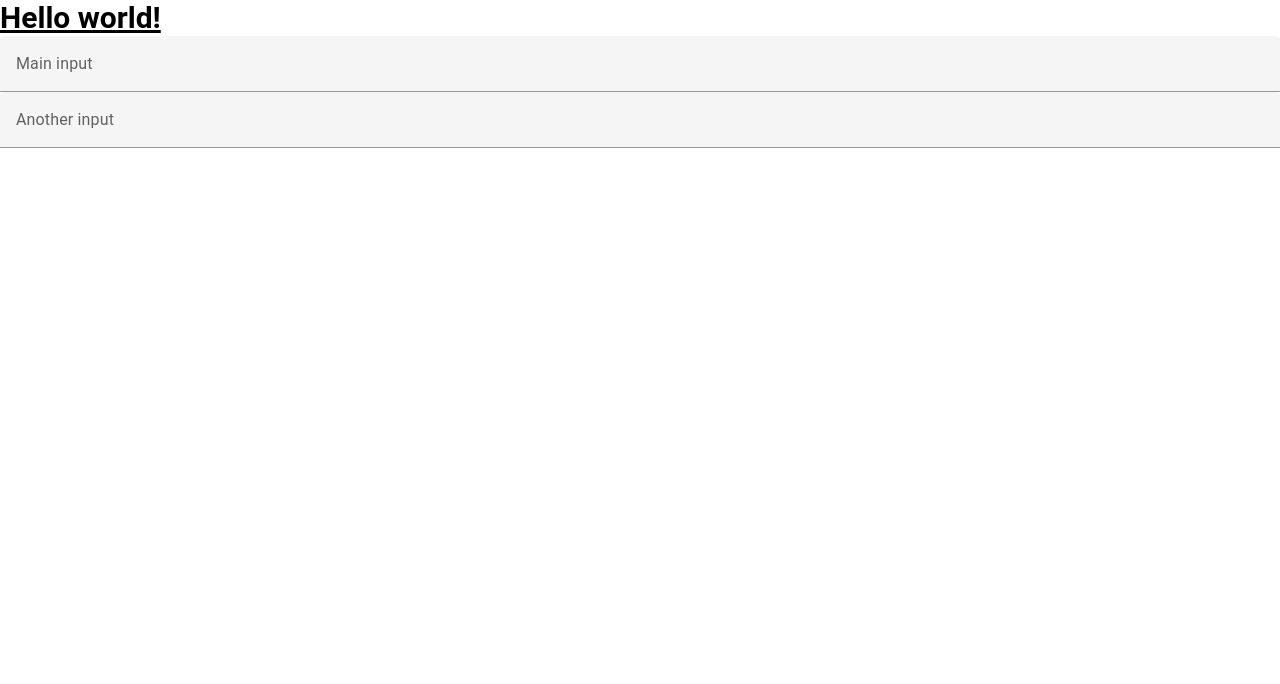
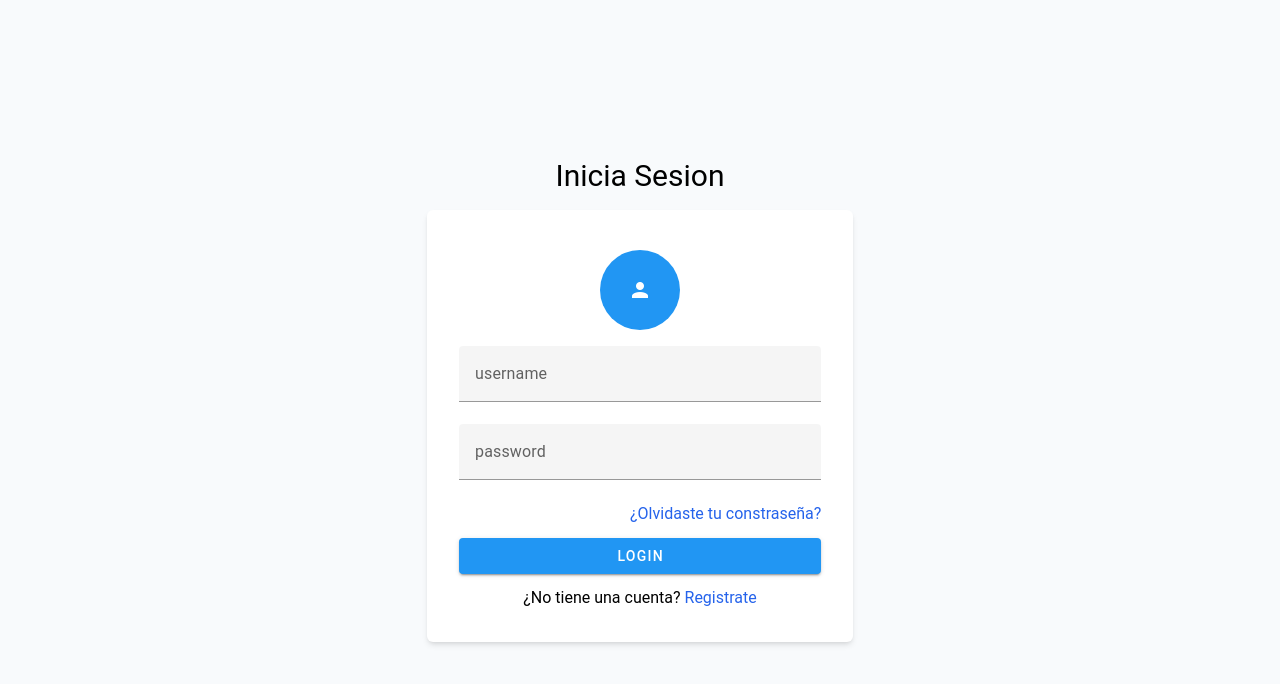
Before and after one commit to PlayerOneV/practiceTransfer, a Vue app: page /login in a window 1280 px wide. Shown: the top 684 px of the page. Built offline with nearby package versions, Linux system fonts and the light colour scheme.

Commit message:
Estructura base del formulario y creacion de funciones para iniciar sesion

```diff
--- a/src/App.vue
+++ b/src/App.vue
@@ -1,5 +1,5 @@
 <script setup lang="ts">
-import { RouterLink, RouterView } from 'vue-router'
+import { RouterView } from 'vue-router'
 </script>
 
 <template>
--- a/src/router/index.ts
+++ b/src/router/index.ts
@@ -5,15 +5,15 @@ const router = createRouter({
   history: createWebHistory(import.meta.env.BASE_URL),
   routes: [
     {
+      path: '/login',
+      name: 'login',
+      component: () => import('@/views/LoginView.vue')
+    },
+    {
       path: '/',
       name: 'home',
       component: () => import('@/views/HomeView.vue')
     },
-    {
-      path: '/login',
-      name: 'login',
-      component: () => import('@/views/LoginView.vue')
-    }
   ]
 })
 
--- a/src/stores/UserStore.ts
+++ b/src/stores/UserStore.ts
@@ -1,7 +1,20 @@
+import router from '@/router';
 import { defineStore } from 'pinia'
 
 export const useUserStore = defineStore('userStore', {
   state: () => ({
     username: ''
   }),
+  actions: {
+    login(username: string) {
+      console.log('login', username)
+      if (this.username === username) {
+        localStorage.setItem('username', username);
+        router.push({ name: 'home'});
+      }
+    },
+    logout() {
+      localStorage.removeItem('username')
+    }
+  }
 })
--- a/src/views/LoginView.vue
+++ b/src/views/LoginView.vue
@@ -1,13 +1,38 @@
 <template>
-  <div>
-    <h1 class="text-3xl font-bold underline">Hello world!</h1>
-    <v-text-field label="Main input" hide-details="auto"></v-text-field>
-    <v-text-field label="Another input"></v-text-field>
+  <div class="w-screen h-screen flex flex-col justify-center items-center bg-slate-50">
+    <h1 class="text-3xl mb-4">Inicia Sesion</h1>
+    <div class="w-1/3 bg-white rounded-md shadow-md p-8">
+      <div class="flex">
+        <v-avatar color="info" size="80" class="mt-2 mx-auto">
+          <v-icon icon="mdi-account"></v-icon>
+        </v-avatar>
+      </div>
+      <v-text-field label="username" class="mt-4" v-model="username"/>
+      <v-text-field label="password" />
+      <div class="flex flex-col">
+        <router-link to="" class="text-right mb-3 text-blue-600 visited:text-purple-600"
+          >¿Olvidaste tu constraseña?</router-link
+        >
+        <v-btn color="info" @click="submit(username)"> Login </v-btn>
+      </div>
+      <p class="text-center mt-3">
+        ¿No tiene una cuenta?
+        <router-link to="" class="text-blue-600 visited:text-purple-600" >Registrate</router-link>
+      </p>
+    </div>
   </div>
 </template>
 <script setup lang="ts">
+import { RouterLink } from 'vue-router'
 import { useUserStore } from '@/stores/UserStore'
+import { ref } from 'vue';
 
-useUserStore()
+const userStore = useUserStore();
+const username = ref('');
+
+const submit = (username: string) => {
+  userStore.login(username);
+};
+
 </script>
 <style scoped></style>
```
